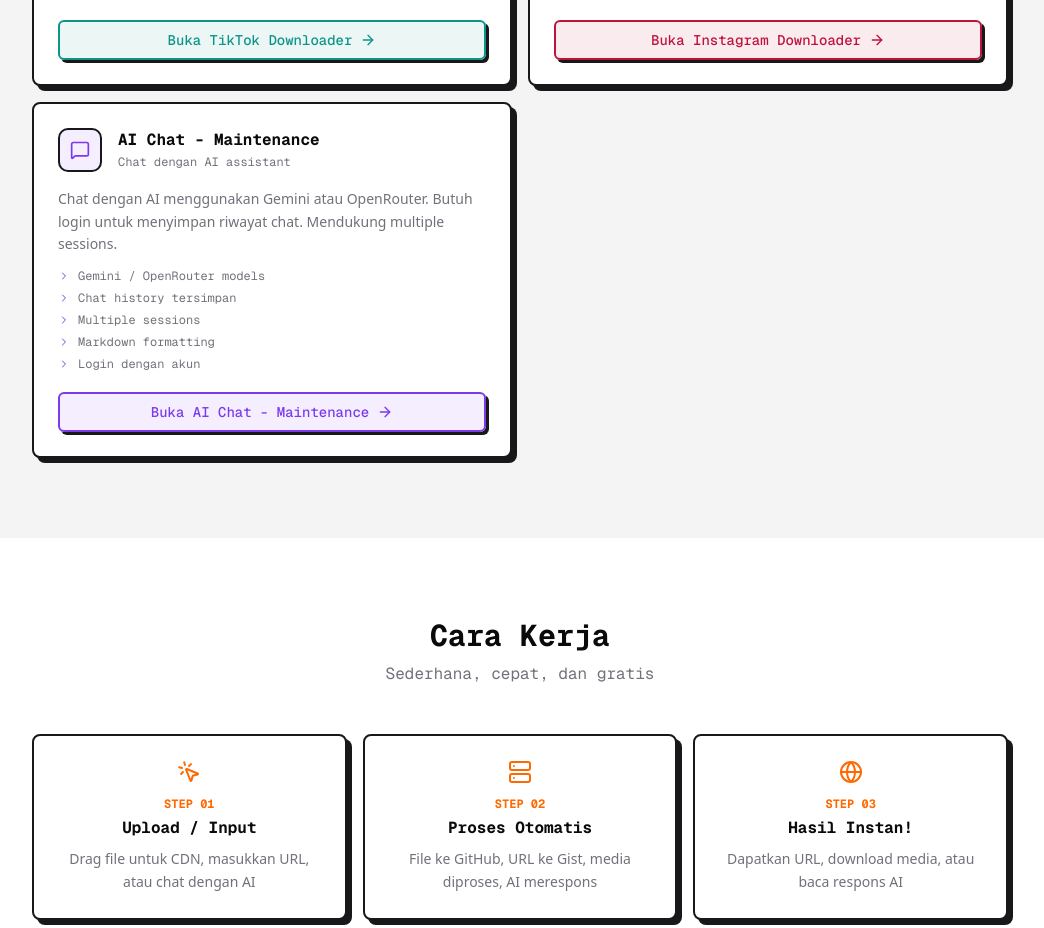
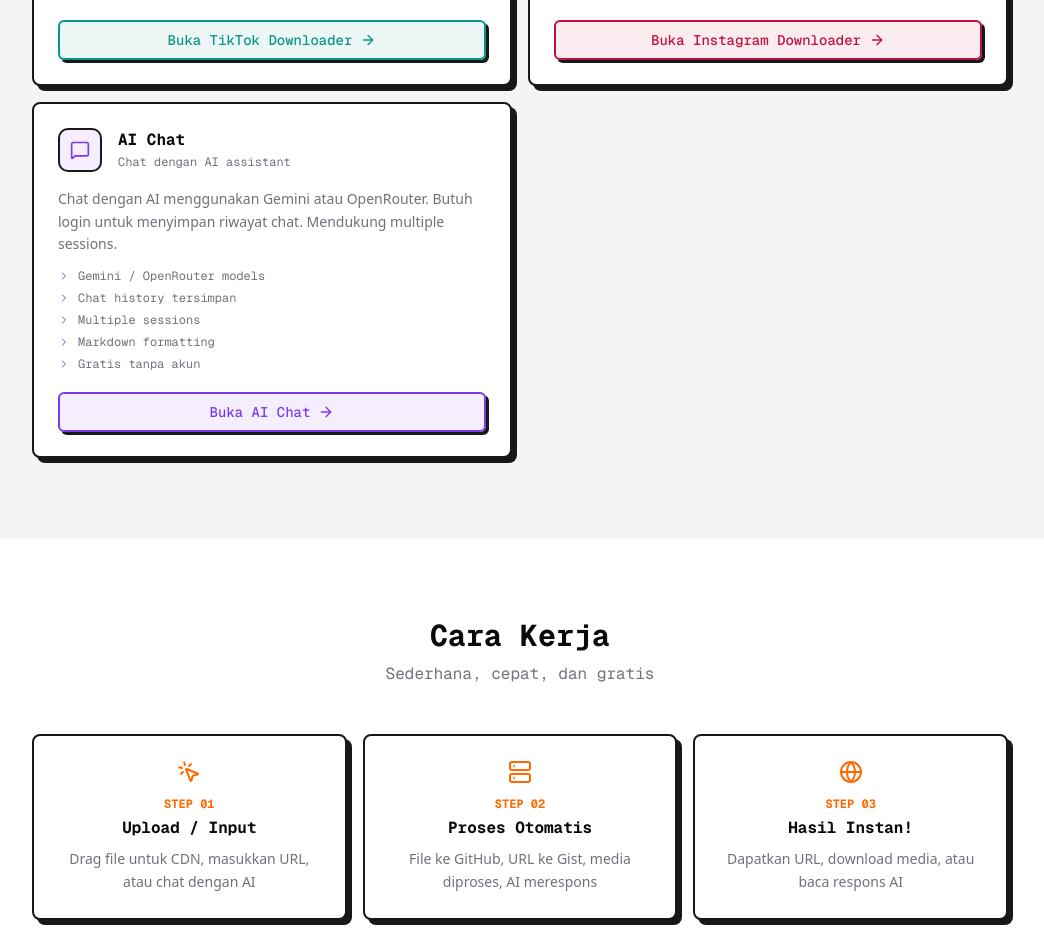
Before and after one commit to FaaOfc/opensorc, a Next.js app: page / in a window 1280 px wide. Shown: the part 1560-2488 px from the top of the page, without its empty margins (120-1164 px from the left). Built offline with nearby package versions, Linux system fonts and the light colour scheme.

Commit message:
Update page.tsx

```diff
--- a/src/app/page.tsx
+++ b/src/app/page.tsx
@@ -96,7 +96,7 @@
   },
   {
     id: "chat",
-    title: "AI Chat - Maintenance",
+    title: "AI Chat",
     subtitle: "Chat dengan AI assistant",
     description:
       "Chat dengan AI menggunakan Gemini atau OpenRouter. Butuh login untuk menyimpan riwayat chat. Mendukung multiple sessions.",
@@ -107,7 +107,7 @@
       "Chat history tersimpan",
       "Multiple sessions",
       "Markdown formatting",
-      "Login dengan akun",
+      "Gratis tanpa akun",
     ],
   },
 ];
```
